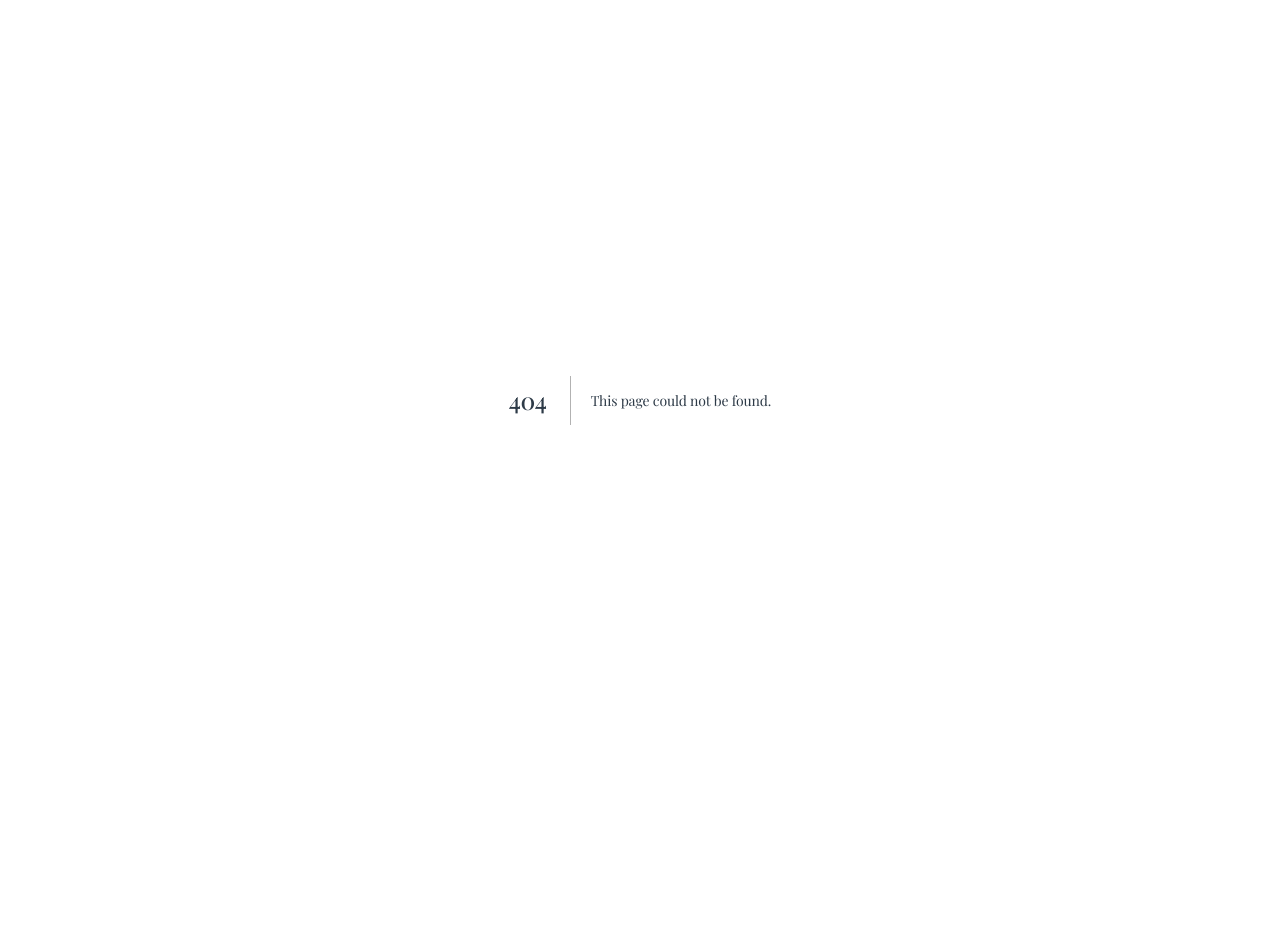
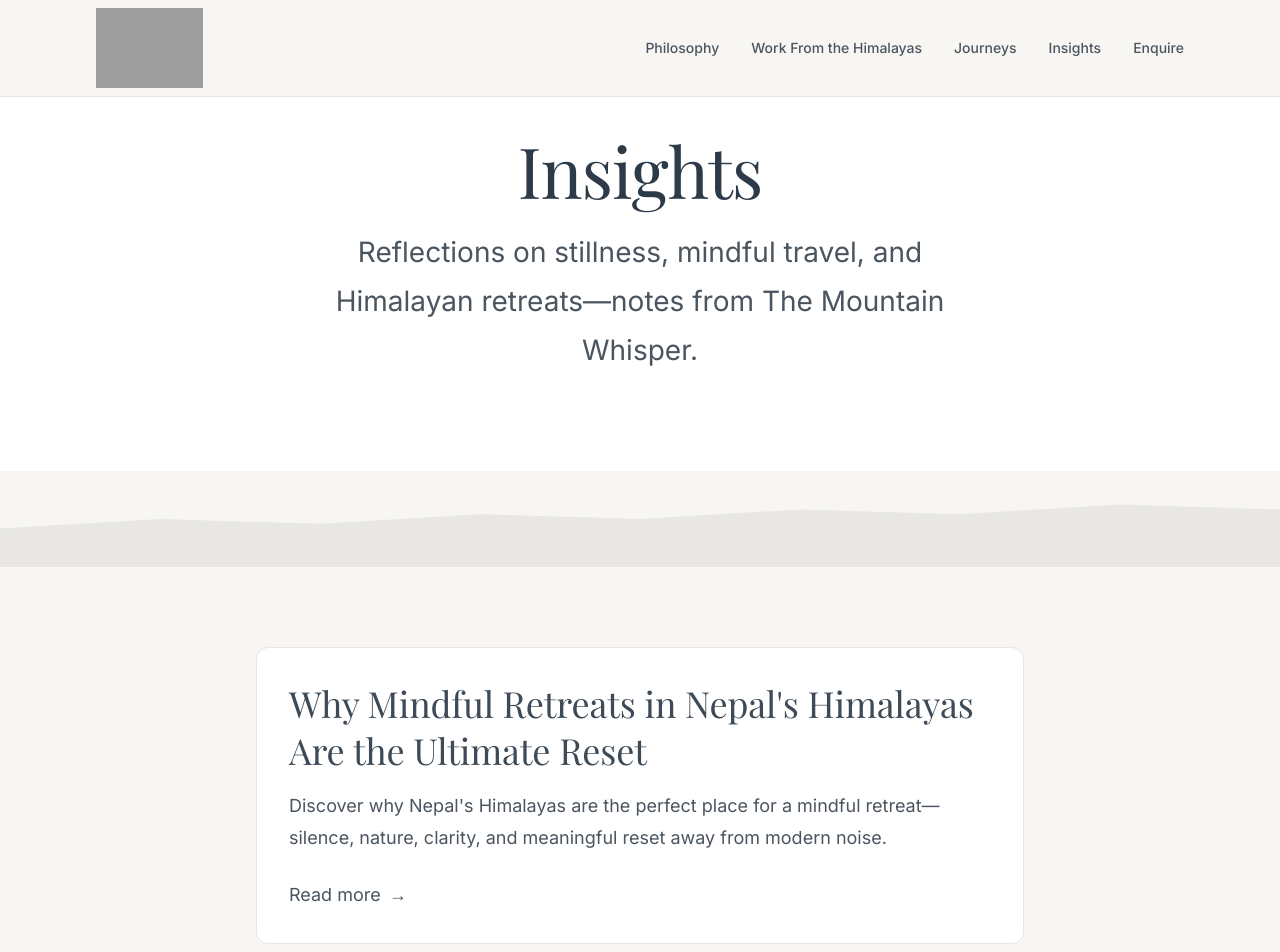
Before and after one commit to Prajwalkc/42nepal, a Next.js app: page /blog in a window 1280 px wide. Before the commit this address had no page. Shown: the top 952 px of the page. Before the commit the page ends 800 px from the top, so only its background shows below. Built offline with nearby package versions, Linux system fonts and the light colour scheme; grey boxes are pictures that could not be loaded; a web font is replaced by a local one.

Commit message:
adds blogs

```diff
--- /dev/null
+++ b/app/blog/page.tsx
@@ -0,0 +1,92 @@
+import Navigation from "../components/Navigation";
+import Footer from "../components/Footer";
+import MountainDivider from "../components/MountainDivider";
+import Link from "next/link";
+import { Metadata } from "next";
+
+export const metadata: Metadata = {
+  title: "Insights | The Mountain Whisper",
+  description: "Reflections on stillness, mindful travel, and Himalayan retreats—notes from The Mountain Whisper.",
+  alternates: {
+    canonical: "/blog",
+  },
+  openGraph: {
+    title: "Insights | The Mountain Whisper",
+    description: "Reflections on stillness, mindful travel, and Himalayan retreats—notes from The Mountain Whisper.",
+    images: [
+      {
+        url: "/journey.png",
+        width: 1200,
+        height: 630,
+        alt: "Himalayan mountain landscape - The Mountain Whisper journal",
+      },
+    ],
+  },
+  twitter: {
+    card: "summary_large_image",
+    title: "Insights | The Mountain Whisper",
+    description: "Reflections on stillness, mindful travel, and Himalayan retreats—notes from The Mountain Whisper.",
+  },
+};
+
+const blogPosts = [
+  {
+    slug: "why-mindful-retreats-in-nepal",
+    title: "Why Mindful Retreats in Nepal's Himalayas Are the Ultimate Reset",
+    excerpt: "Discover why Nepal's Himalayas are the perfect place for a mindful retreat—silence, nature, clarity, and meaningful reset away from modern noise.",
+  },
+];
+
+export default function BlogPage() {
+  return (
+    <div className="min-h-screen bg-[#f8f6f3] text-[#2d3a47] scroll-smooth">
+      <Navigation />
+
+      {/* Hero Section */}
+      <section className="relative py-24 px-6 sm:px-12 lg:px-24 bg-white pt-32">
+        <div className="max-w-4xl mx-auto text-center space-y-6">
+          <h1 className="h1 mb-4">
+            Insights
+          </h1>
+          <p className="text-large max-w-2xl mx-auto text-[#4a5560]">
+            Reflections on stillness, mindful travel, and Himalayan retreats—notes from The Mountain Whisper.
+          </p>
+        </div>
+      </section>
+
+      <MountainDivider />
+
+      {/* Blog Posts List */}
+      <section className="relative pt-20 pb-40 px-6 sm:px-12 lg:px-24 bg-[#f8f6f3]">
+        <div className="max-w-3xl mx-auto space-y-8">
+          {blogPosts.map((post) => (
+            <Link
+              key={post.slug}
+              href={`/blog/${post.slug}`}
+              className="group block bg-white border border-[#e8e6e3] hover:border-[#9ca5b3] rounded-xl p-8 transition-all duration-300 ease-out hover:shadow-lg"
+            >
+              <div className="space-y-4">
+                <h2 className="h3 text-[#2d3a47] group-hover:text-[#3d5a7a] transition-colors duration-300">
+                  {post.title}
+                </h2>
+                <p className="text-body text-[#4a5560] leading-relaxed">
+                  {post.excerpt}
+                </p>
+                <div className="pt-2">
+                  <span className="text-body text-[#3d5a7a] font-medium group-hover:text-[#2d4a6a] inline-flex items-center gap-2 transition-all duration-300">
+                    Read more
+                    <span className="transition-transform duration-300 group-hover:translate-x-2">→</span>
+                  </span>
+                </div>
+              </div>
+            </Link>
+          ))}
+        </div>
+      </section>
+
+      <MountainDivider />
+
+      <Footer />
+    </div>
+  );
+}
--- a/app/components/Navigation.tsx
+++ b/app/components/Navigation.tsx
@@ -28,6 +28,7 @@ export default function Navigation() {
     { href: "#philosophy", label: "Philosophy" },
     { href: "/work-from-the-himalayas", label: "Work From the Himalayas" },
     { href: "/journeys", label: "Journeys" },
+    { href: "/blog", label: "Insights" },
     { href: "/enquire", label: "Enquire" },
   ];
 
--- a/app/page.tsx
+++ b/app/page.tsx
@@ -92,7 +92,7 @@ export default function Home() {
       <section className="relative py-20 px-6 sm:px-12 lg:px-24 bg-[#f8f6f3] z-10">
         <div className="max-w-3xl mx-auto">
           <p className="text-body text-[#4a5560] leading-relaxed text-center">
-            The Mountain Whisper offers mindful retreats in the heart of Nepal's Himalayas, where stillness becomes a teacher and elevation brings clarity. Here, in the quiet spaces between peaks and valleys, you'll find the reset you've been seeking—not as escape, but as return. These carefully curated experiences invite you to step away from the noise of daily life and into the profound silence that the mountains have held for millennia. Whether you come seeking perspective, rest, or simply the space to remember what matters, the Himalayas offer something increasingly rare: genuine stillness, where clarity emerges naturally and purpose finds its voice again.
+            The Mountain Whisper offers mindful retreats in the heart of Nepal's Himalayas, where stillness becomes a teacher and elevation brings clarity. Here, in the quiet spaces between peaks and valleys, you'll find the reset you've been seeking—not as escape, but as return. These carefully curated experiences invite you to step away from the noise of daily life and into the profound silence that the mountains have held for millennia. Whether you come seeking perspective, rest, or simply the space to remember what matters, the Himalayas offer something increasingly rare: genuine stillness, where clarity emerges naturally and purpose finds its voice again. <Link href="/blog/why-mindful-retreats-in-nepal" className="text-[#3d5a7a] hover:text-[#2d4a6a] underline">Why mindful retreats in Nepal's Himalayas are the ultimate reset</Link>.
           </p>
         </div>
       </section>
```
